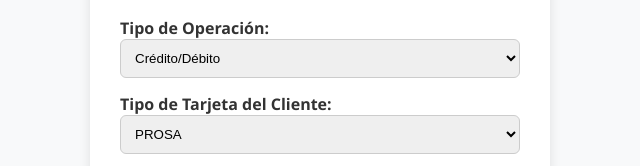
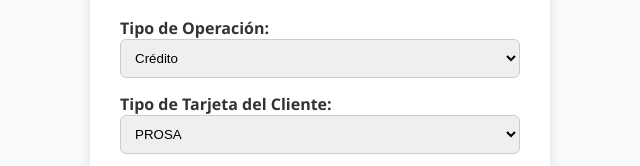
Before and after one commit to piztian/calculadora-msi, a plain HTML site: page indexb.html in a window 1280 px wide. Shown: the part 276-442 px from the top of the page, 320-960 px from the left. Drawn offline with Linux system fonts and the light colour scheme.

Commit message:
Update and rename index.html to indexb.html

```diff
--- a/index.html
+++ b/indexb.html
@@ -133,10 +133,11 @@
 
   <label for="tipoOperacion">Tipo de Operación:</label>
   <select id="tipoOperacion">
-    <option value="normal">Crédito/Débito</option>
-    <option value="amex">AMEX / Internacional</option>
-    <option value="contado">Contado</option>
-  </select>
+  <option value="credito">Crédito</option>
+  <option value="contado">Contado</option>
+  <option value="contado_amex">Contado AMEX/Internacional</option>
+</select>
+
 
   <div id="tipoContado" style="display:none">
     <label for="contadoTipo">Tipo (solo contado):</label>
```
